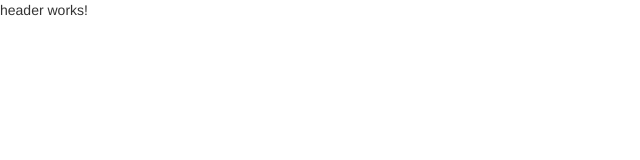
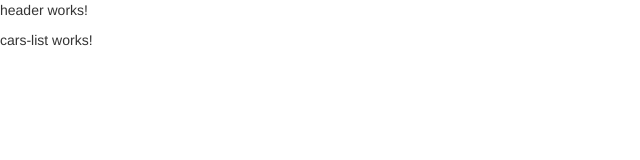
Before and after one commit to Ashle3/car-catalog, an Angular app: page / in a window 1280 px wide. Shown: the top 160 px of the page, without its empty margins (0-640 px from the left). Built offline with nearby package versions, Linux system fonts and the light colour scheme.

Commit message:
cars_list component created

```diff
--- a/src/app/app.component.html
+++ b/src/app/app.component.html
@@ -1 +1,2 @@
 <app-header></app-header>
+<app-cars-list></app-cars-list>
--- a/src/app/app.module.ts
+++ b/src/app/app.module.ts
@@ -3,11 +3,13 @@ import { BrowserModule } from '@angular/platform-browser';
 
 import { AppComponent } from './app.component';
 import { HeaderComponent } from './header/header.component';
+import { CarsListComponent } from './cars-list/cars-list.component';
 
 @NgModule({
   declarations: [
     AppComponent,
-    HeaderComponent
+    HeaderComponent,
+    CarsListComponent
   ],
   imports: [
     BrowserModule
--- /dev/null
+++ b/src/app/cars-list/cars-list.component.html
@@ -0,0 +1 @@
+<p>cars-list works!</p>
```
Also changed, not shown: src/app/cars-list/cars-list.component.ts (added, +17 -0 lines), src/app/cars-list/cars-list.service.ts (added, +14 -0 lines), src/app/cars-list/cars-list.component.css (added).
